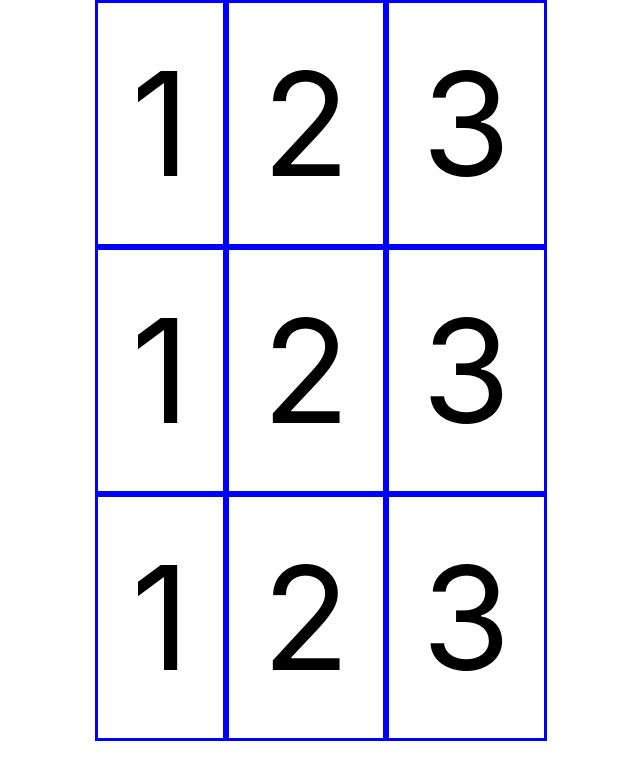
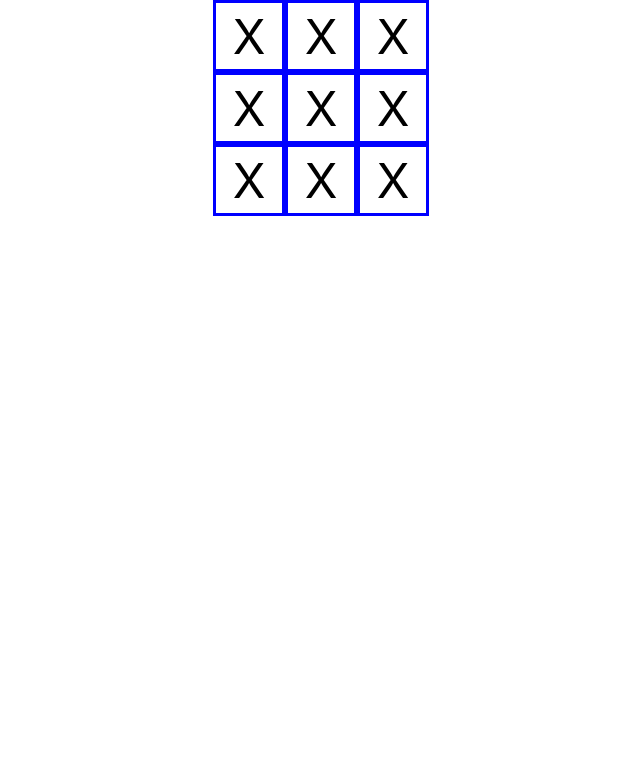
Before and after one commit to aiidanm/NoughtsXCrosses, a React (Create React App) app: page / in a window 1280 px wide. Shown: the top 780 px of the page, without its empty margins (319-959 px from the left). Built offline with nearby package versions, Linux system fonts and the light colour scheme.

Commit message:
Update App.js

```diff
--- a/src/App.js
+++ b/src/App.js
@@ -7,16 +7,23 @@ import React from 'react';
 
 const StyledDiv = styled.div`
   color: black;
-  font-size: 9rem;
+  font-size: 3rem;
   padding: 2rem;
+  display: flex;
+  justify-content: center;
+  align-items: center;
+  span{position:absolute;}
+
 `;
 
 const CenterdDiv = styled.div`
   text-align: center;
+
 `;
 
 const StyledTd = styled.td`
 border: 3px solid blue;
+
 
 `;
 
@@ -34,41 +41,21 @@ function App() {
     <div className="App">
       <StyledTable>
         <tbody>
-        <tr>
-          <StyledTd>
-            <StyledDiv>1</StyledDiv>
-          </StyledTd>
-          <StyledTd>
-            <StyledDiv>2</StyledDiv>
-          </StyledTd>
-          <StyledTd>
-            <StyledDiv>3</StyledDiv>
-          </StyledTd>
-        </tr>
+          {[1, 2, 3].map((row) => (
+            <tr key= {row}>
+            {[1, 2, 3].map((column) => (
+              <StyledTd key= {column}>
+              <StyledDiv>
+                <span>
+                  X
+                </span>
+                </StyledDiv>
+              </StyledTd>
 
-        <tr>
-          <StyledTd>
-            <StyledDiv>1</StyledDiv>
-          </StyledTd>
-          <StyledTd>
-            <StyledDiv>2</StyledDiv>
-          </StyledTd>
-          <StyledTd>
-            <StyledDiv>3</StyledDiv>
-          </StyledTd>
-        </tr>
+            ))}
+            </tr>
 
-        <tr>
-          <StyledTd>
-            <StyledDiv>1</StyledDiv>
-          </StyledTd>
-          <StyledTd>
-            <StyledDiv>2</StyledDiv>
-          </StyledTd>
-          <StyledTd>
-            <StyledDiv>3</StyledDiv>
-          </StyledTd>
-        </tr>
+          ))}
         </tbody>
       </StyledTable>
     </div>
```
